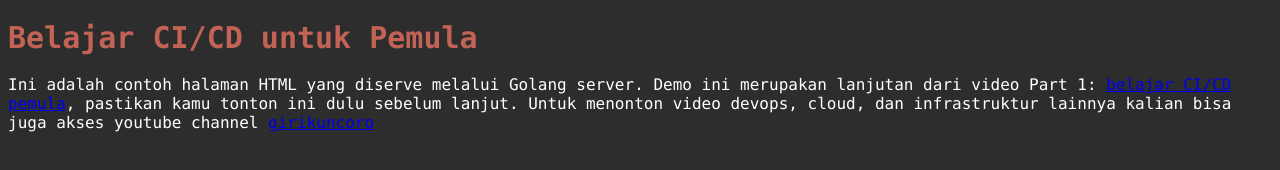
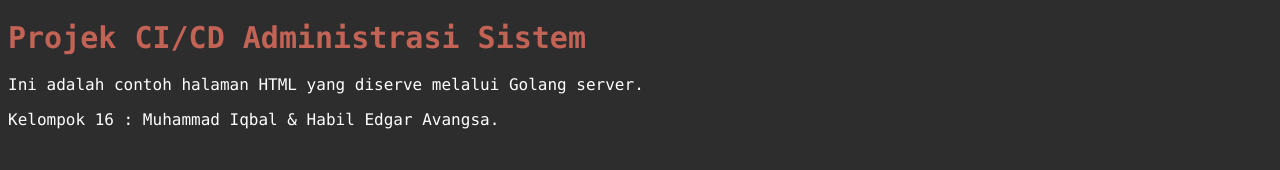
Before and after one commit to iqbaaalll/cicd-adsis, a plain HTML site: page static/index.html in a window 1280 px wide. Drawn offline with Linux system fonts and the light colour scheme.

Commit message:
Update index.html

```diff
--- a/static/index.html
+++ b/static/index.html
@@ -1,7 +1,7 @@
 <!DOCTYPE html>
 
 <head>
-    <title>Belajar CI/CD untuk Pemula</title>
+    <title>Projek CI/CD Administrasi Sistem</title>
     <style>
         body {
             background-color: #2D2D2D;
@@ -21,13 +21,9 @@
 </head>
 
 <body>
-    <h1>Belajar CI/CD untuk Pemula</h1>
-    <p>Ini adalah contoh halaman HTML yang diserve melalui Golang server. Demo ini merupakan lanjutan dari video Part 1:
-        <a href="https://www.youtube.com/watch?v=v-pqoP6ro-8">belajar CI/CD pemula</a>, pastikan kamu tonton ini dulu
-        sebelum lanjut. Untuk menonton video devops, cloud, dan infrastruktur lainnya kalian bisa juga akses youtube
-        channel
-        <a href="https://www.youtube.com/user/girikuncoro">girikuncoro</a>
-    </p>
+    <h1>Projek CI/CD Administrasi Sistem</h1>
+    <p>Ini adalah contoh halaman HTML yang diserve melalui Golang server.</p>
+    <p>Kelompok 16 : Muhammad Iqbal & Habil Edgar Avangsa.</p>
 </body>
 
 </html>
```
